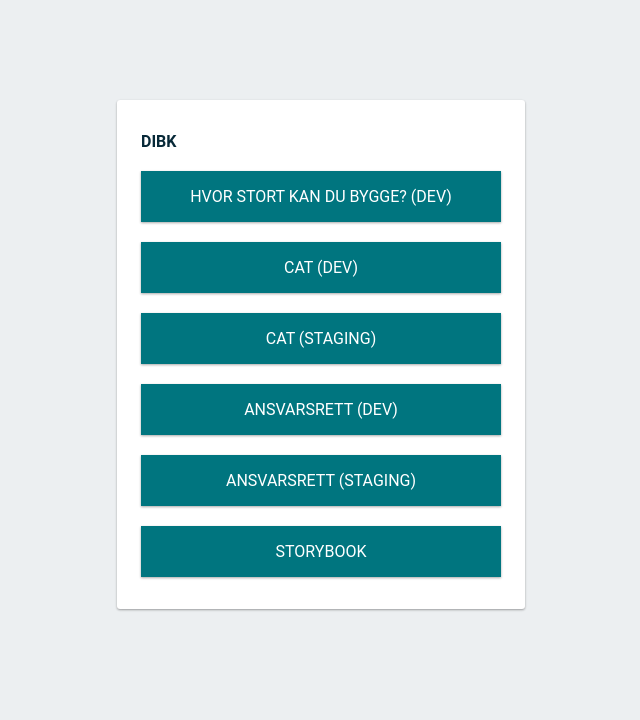
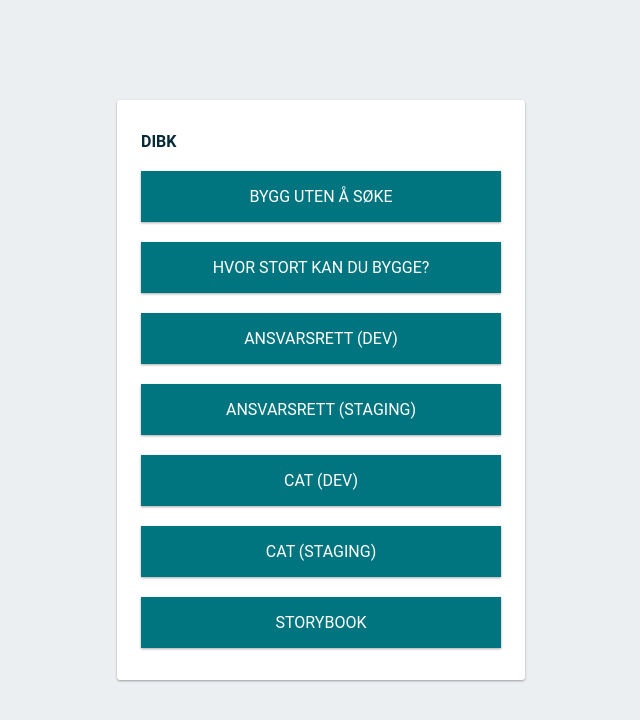
Before and after one commit to DirektoratetForByggkvalitet/dibk-all, a website: page public/index.html in a window 1280 px wide. Shown: the whole page, without its empty margins (319-959 px from the left). Drawn offline with Linux system fonts and the light colour scheme.

Commit message:
Add Bygg uten å søke

```diff
--- a/public/index.html
+++ b/public/index.html
@@ -22,8 +22,17 @@
 <body>
     <div id="message">
         <h1>DIBK</h1>
+        <a class="link" href="https://dibk-bygg-uten-soke.firebaseapp.com/">
+            <div>Bygg uten å søke</div>
+        </a>
         <a class="link" href="https://dibk-stort-bygge.firebaseapp.com/">
-            <div>Hvor stort kan du bygge? (dev)</div>
+            <div>Hvor stort kan du bygge?</div>
+        </a>
+        <a class="link" href="https://dibk-ansvarsrett.firebaseapp.com/">
+            <div>Ansvarsrett (dev)</div>
+        </a>
+        <a class="link" href="https://azr-dibkstaging.azurewebsites.net/tests/veiviser-1/">
+            <div>Ansvarsrett (staging)</div>
         </a>
         <a class="link" href="https://dibk-cat.firebaseapp.com/">
             <div>Cat (dev)</div>
@@ -31,12 +40,6 @@
         <a class="link" href="https://azr-dibkstaging.azurewebsites.net/tests/katteveiviser/">
             <div>Cat (staging)</div>
         </a>
-        <a class="link" href="https://dibk-ansvarsrett.firebaseapp.com/">
-            <div>Ansvarsrett (dev)</div>
-        </a>
-        <a class="link" href="https://azr-dibkstaging.azurewebsites.net/tests/veiviser-1/">
-            <div>Ansvarsrett (staging)</div>
-        </a>
         <a class="link" href="https://dibk-storybook.firebaseapp.com/">
             <div>Storybook</div>
         </a>
```
